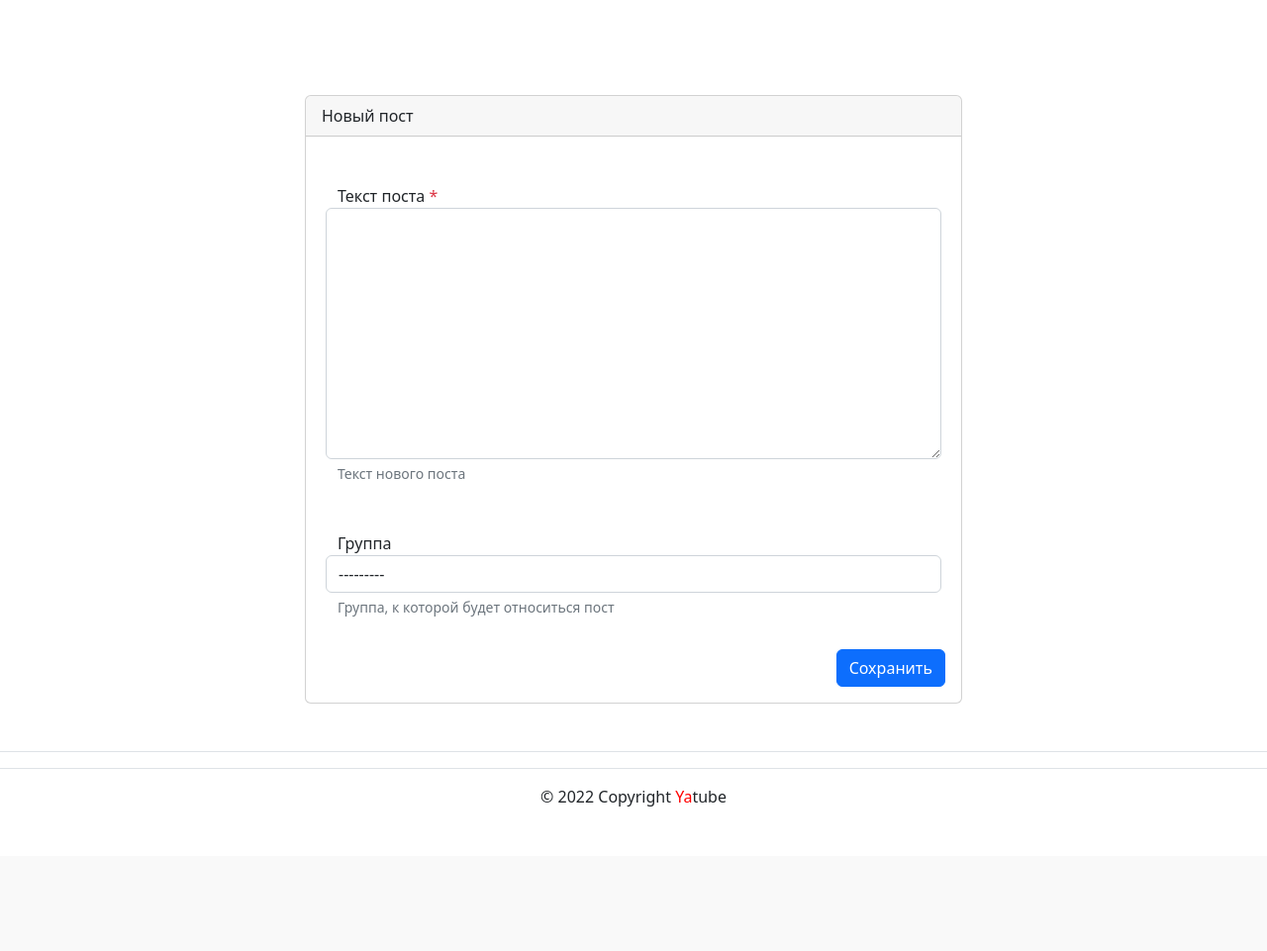
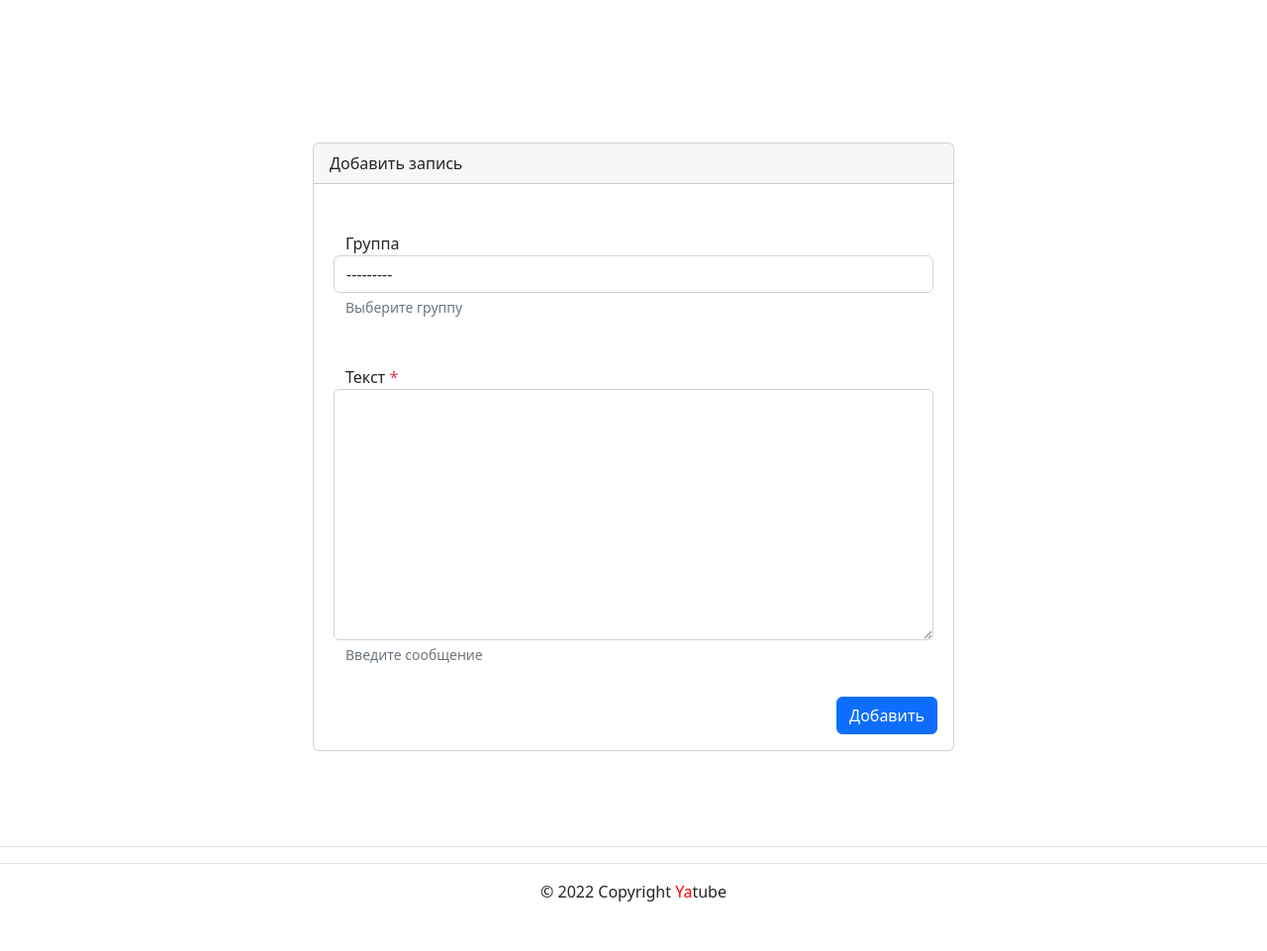
Before and after one commit to Aleksander-VLZ/hw03_forms, a Django app: page /create/ in a window 1280 px wide. Shown: the part 56-1017 px from the top of the page at 99% size. Before the commit the page ends 871 px from the top, so only its background shows below. Run offline with Django 3.2, Linux system fonts and the light colour scheme; a user stored in the database is signed in; tables that the repository leaves empty hold one stand-in row (values such as "Sample post"); some libraries are stand-ins or nearby versions.

Commit message:
views.py

```diff
--- a/yatube/core/context_processors/year.py
+++ b/yatube/core/context_processors/year.py
@@ -1,9 +1,9 @@
-from datetime import datetime
+from django.utils import timezone
 
 
 def year(request):
     """Добавляет переменную с текущим годом."""
-    dt = datetime.now().year
+    dt = timezone.now().year
     return {
         'year': dt
     }
--- a/yatube/posts/forms.py
+++ b/yatube/posts/forms.py
@@ -6,6 +6,5 @@ from .models import Post
 class PostForm(ModelForm):
     class Meta:
         model = Post
-        labels = {'group': 'Группа', 'text': 'Сообщение'}
-        help_texts = {'group': 'Выберите группу', 'text': 'Введите ссообщение'}
+        help_texts = {'group': 'Выберите группу', 'text': 'Введите сообщение'}
         fields = ["group", "text"]
--- a/yatube/posts/models.py
+++ b/yatube/posts/models.py
@@ -25,7 +25,7 @@ class Group(models.Model):  # наследник класса Model из мод
 
 
 class Post(models.Model):  # наследник класса Model из модуля models
-    text = models.TextField()
+    text = models.TextField(verbose_name='Текст')
     pub_date = models.DateTimeField(auto_now_add=True)
     author = models.ForeignKey(
         User,
@@ -37,7 +37,8 @@ class Post(models.Model):  # наследник класса Model из моду
         blank=True,
         null=True,
         on_delete=models.SET_NULL,
-        related_name="posts"
+        related_name="posts",
+        verbose_name='Группа'
     )
 
     def __str__(self) -> str:
--- a/yatube/posts/views.py
+++ b/yatube/posts/views.py
@@ -1,51 +1,33 @@
-from django.core.paginator import Paginator
 from django.shortcuts import redirect, render, get_object_or_404
 from django.contrib.auth.decorators import login_required
 from .models import Post, Group, User
 from .forms import PostForm
+from .utils import paginate_posts
 
 LAST_POSTS: int = 10
 
 
 def index(request):
-    post_list = Post.objects.all().order_by('-pub_date')
-    paginator = Paginator(post_list, LAST_POSTS)
-    page_number = request.GET.get('page')
-    page_obj = paginator.get_page(page_number)
-    context = {
-        'page_obj': page_obj,
-    }
+    context = paginate_posts(Post.objects.all(), request, LAST_POSTS)
     return render(request, 'posts/index.html', context)
 
 
 # Для страницы, на которой будут посты, отфильтрованные по группам;
 def group_posts(request, slug):
     group = get_object_or_404(Group, slug=slug)
-    posts = Post.objects.filter(group=group).order_by('-pub_date')
-    paginator = Paginator(posts, LAST_POSTS)
-    page_number = request.GET.get('page')
-    page_obj = paginator.get_page(page_number)
     context = {
         'group': group,
-        'posts': posts,
-        'page_obj': page_obj,
     }
+    context.update(paginate_posts(group.posts.all(), request, LAST_POSTS))
     return render(request, 'posts/group_list.html', context)
 
 
 def profile(request, username):
-    user = User.objects.get(username=username)
-    users_posts = Post.objects.filter(author=user)
-    post_count = users_posts.count()
-    paginator = Paginator(users_posts, LAST_POSTS)
-    page_number = request.GET.get('page')
-    page_obj = paginator.get_page(page_number)
+    author = get_object_or_404(User, username=username)
     context = {
-        'user': user,
-        'post_count': post_count,
-        'page_obj': page_obj,
-        'author': user,
+        'author': author,
     }
+    context.update(paginate_posts(author.posts.all(), request, LAST_POSTS))
     return render(request, 'posts/profile.html', context)
 
 
@@ -81,27 +63,23 @@ def post_create(request):
 
 @login_required
 def post_edit(request, post_id):
-    post = get_object_or_404(Post, id=post_id)
-    form = PostForm(request.POST or None, instance=post)
-
-    if request.method == 'GET':
-        if request.user == post.author:
-            return render(
-                request,
-                'posts/create_post.html',
-                {
-                    'form': form,
-                    'is_edit': True,
-                    'post': post
-                }
-            )
-        return redirect('posts:post_detail', post_id=post.id)
-    if request.method == 'POST':
-        form = PostForm(
-            request.POST,
-            files=request.FILES or None,
-            instance=post
-        )
-        if form.is_valid():
-            form.save()
-        return redirect('posts:post_detail', post_id=post.id)
+    post = get_object_or_404(Post, pk=post_id)
+    if request.user != post.author:
+        return redirect('posts:post_detail', post_id)
+    form = PostForm(
+        request.POST or None,
+        files=request.FILES or None,
+        instance=post
+    )
+    if form.is_valid():
+        post = form.save(commit=False)
+        post.author = request.user
+        post.save()
+        return redirect('posts:post_detail', post_id)
+    context = {
+        'form': form,
+        'is_edit': True,
+        'post': post,
+        'post_id': post_id,
+    }
+    return render(request, 'posts/create_post.html', context)
--- a/yatube/templates/posts/create_post.html
+++ b/yatube/templates/posts/create_post.html
@@ -1,43 +1,56 @@
 {% extends "base.html" %}
 {% block title %}
-  Новый пост
+{% if is_edit %}
+  Сохранить запись
+{% else %}
+  Добавить запись
+{% endif %}
 {% endblock %}
+{% load user_filters %}
 {% block content %}
+<div class="container py-5">
   <div class="row justify-content-center">
     <div class="col-md-8 p-5">
       <div class="card">
         <div class="card-header">
-                Новый пост
+          {% if is_edit %}
+            Сохранить запись
+          {% else %}
+            Добавить запись
+          {% endif %}
         </div>
         <div class="card-body">
-                <form method="post" action="{% url 'posts:post_create' %}">
-                  <input type="hidden" name="csrfmiddlewaretoken" value="">
-                  <div class="form-group row my-3 p-3">
-                    <label for="id_text">
-                      Текст поста
-                      <span class="required text-danger" >*</span>
+
+        {% if is_edit %}
+          <form method="post" enctype="multipart/form-data" action="{% url 'posts:post_edit' post.pk %}">
+        {% else %}
+          <form method="post" enctype="multipart/form-data" action="{% url 'posts:post_create' %}">
+        {% endif %}
+          {% csrf_token %}
+
+            {% for field in form %}
+            <div class="form-group row my-3 p-3 textarea">
+              <label for="{{ field.id_for_label }}">
+                {{ field.label }}
+                {% if field.field.required %}
+                  <span class="required text-danger">*</span>
+                {% endif %}
               </label>
-                    <textarea name="text" cols="40" rows="10" class="form-control" required id="id_text">
-                    </textarea>
-                    <small id="id_text-help" class="form-text text-muted">
-                      Текст нового поста
+              {{ field|addclass:'form-control' }}
+              {% if field.help_text %}
+                <small id="{{ field.id_for_label }}-help" class="form-text text-muted">
+                  {{ field.help_text|safe }}
                 </small>
+              {% endif %}
             </div>
-                  <div class="form-group row my-3 p-3">
-                    <label for="id_group">
-                      Группа
-                    </label>
-                    <select name="group" class="form-control" id="id_group">
-                      <option value="" selected>---------</option>
-                      <option value="1">Группа: Лев Толстой – зеркало русской революции</option>
-                    </select>
-                    <small id="id_group-help" class="form-text text-muted">
-                      Группа, к которой будет относиться пост
-                    </small>
-                  </div>
+            {% endfor %}
             <div class="d-flex justify-content-end">
               <button type="submit" class="btn btn-primary">
+                {% if is_edit %}
                   Сохранить
+                {% else %}
+                  Добавить
+                {% endif %}
               </button>
             </div>
           </form>
@@ -45,4 +58,5 @@
       </div>
     </div>
   </div>
+</div>
 {% endblock %}
```
Also changed, not shown: yatube/about/views.py (+0 -8 lines), yatube/posts/utils.py (added, +12 -0 lines). Lines whose indentation alone changed are shown as unchanged.
